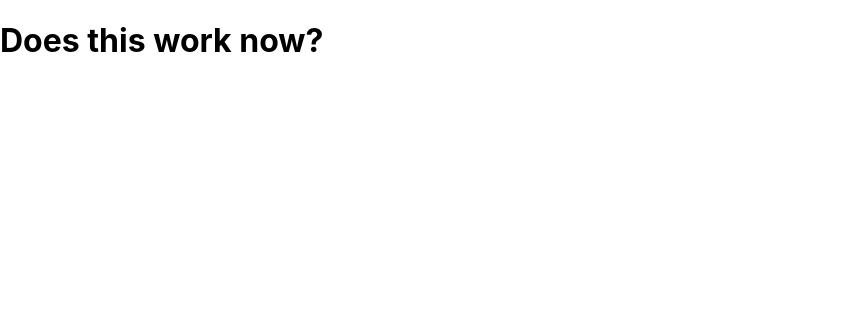
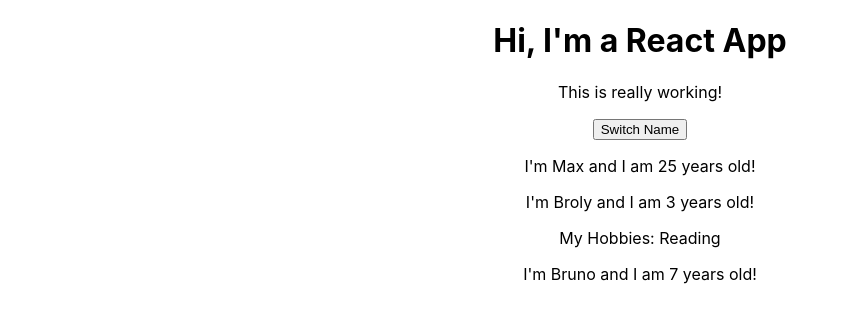
Before and after one commit to littlemarcus/udemy-react-project, a React (Create React App) app: page / in a window 1280 px wide. Shown: the top 322 px of the page, without its empty margins (0-847 px from the left). Built offline with nearby package versions, Linux system fonts and the light colour scheme.

Commit message:
created app

```diff
--- a/src/App.js
+++ b/src/App.js
@@ -1,17 +1,34 @@
 import React, { Component } from 'react';
 import './App.css';
+import Person from './Person/Person';
 
 class App extends Component {
+
+  state = {
+    persons:[
+      { name: 'Max', age: 25 },
+      { name: 'Broly', age: 3 },
+      { name: 'Bruno', age: 7 }
+    ]
+  }
+
+  switchNameHandler = () => {
+    console.log('Was clicked!');
+  }
+
   render() {
-    // return (
-    //   <div className="App">
-    //      <h1>Hi, I'm a React App</h1>
-    //    </div>
-    // );
-    return React.createElement('div', null, React.createElement('h1', null, 'Does this work now?'));
-  }
+    return (
+      <div className="App">
+         <h1>Hi, I'm a React App</h1>
+         <p>This is really working!</p>
+         <button onClick={this.switchNameHandler}>Switch Name</button>
+         <Person name={this.state.persons[0].name} age={this.state.persons[0].age} />
+         <Person name={this.state.persons[1].name} age={this.state.persons[1].age}>My Hobbies: Reading</Person>
+         <Person name={this.state.persons[2].name} age={this.state.persons[2].age}/>
+       </div>
+    );
 };
-
+}
 
 
 export default App;
--- /dev/null
+++ b/src/Person/Person.js
@@ -0,0 +1,12 @@
+import React from 'react';
+
+const person = (props) => {
+return (
+<div>
+    <p>I'm {props.name} and I am {props.age} years old!</p>
+    <p>{props.children}</p>
+</div>
+)
+};
+
+export default person;
```
Also changed, not shown: 2 other files (tests, documents, lock files or other folders).
